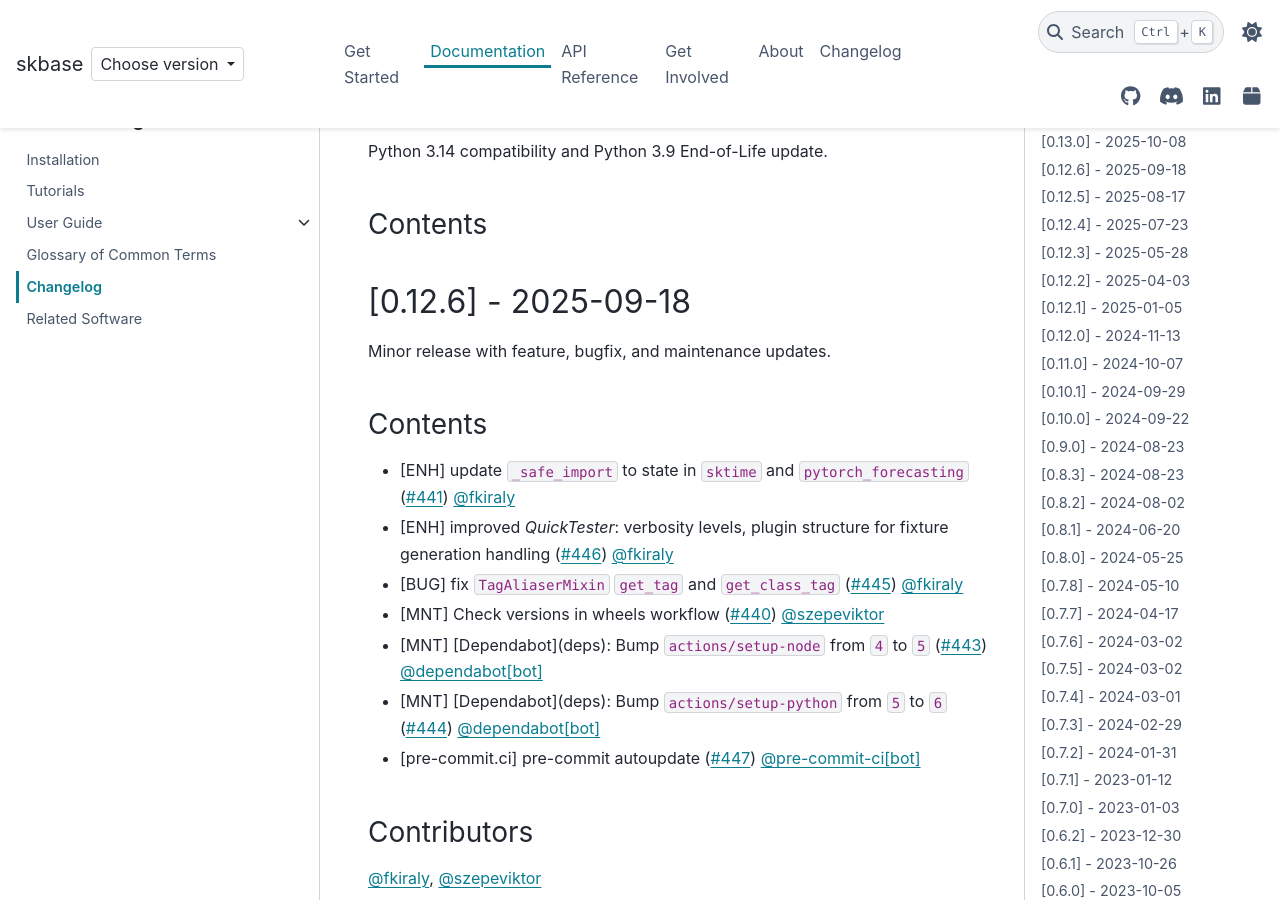
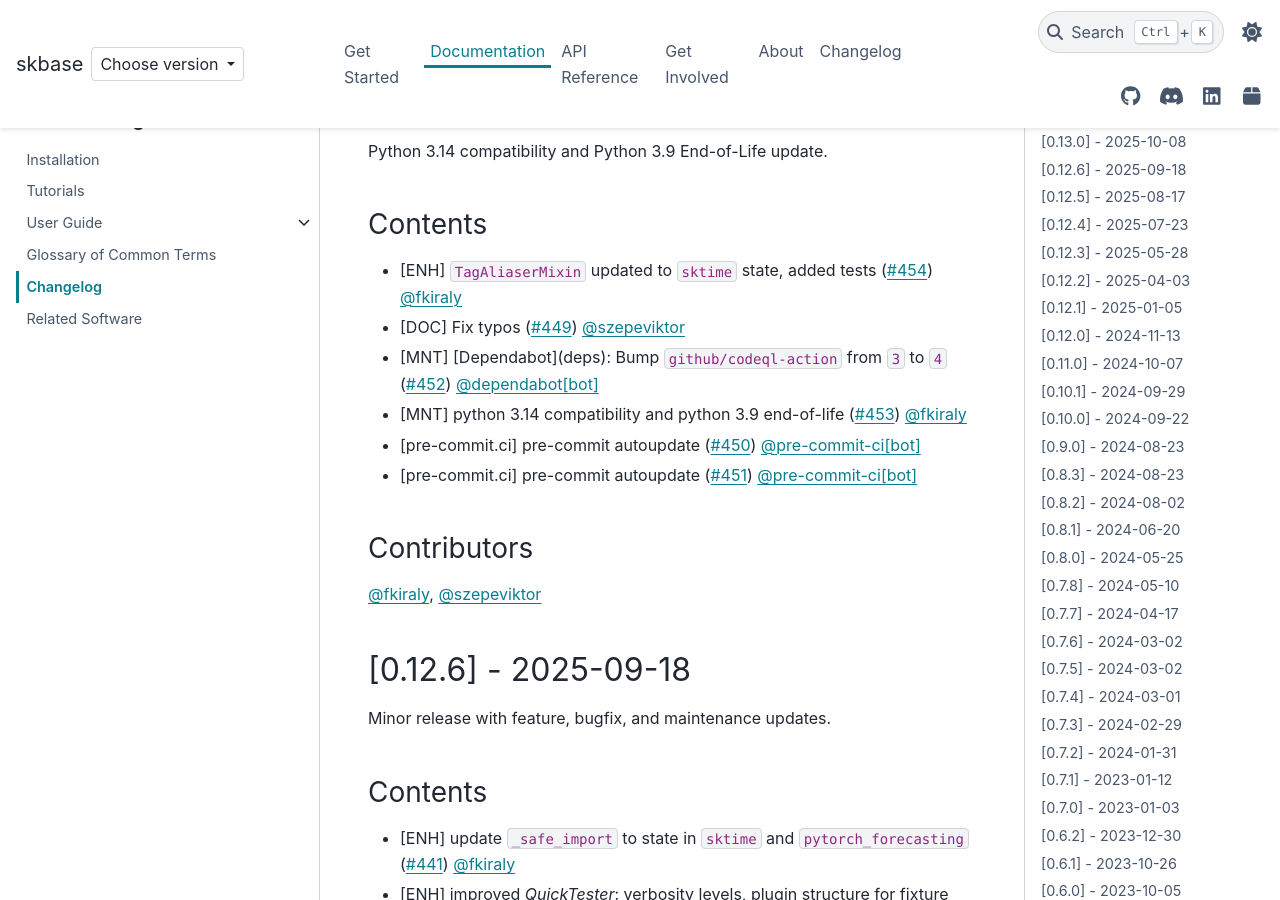
Before and after one commit to sktime/skbase, a Sphinx documentation site: the page built from docs/source/user_documentation/changelog.rst, in a window 1280 px wide and 900 px high, scrolled down 402 px. Built offline with Sphinx 7.4.7 and the PyData theme 0.15.4, drawn with Linux system fonts in a browser that asks for light colours; comment, search, counter and statistics services are not loaded.

Commit message:
[DOC] release 0.13.0 changelog (#456)
release 0.13.0 changelog

```diff
--- a/docs/source/user_documentation/changelog.rst
+++ b/docs/source/user_documentation/changelog.rst
@@ -21,6 +21,21 @@ Python 3.14 compatibility and Python 3.9 End-of-Life update.
 
 Contents
 --------
+
+* [ENH] ``TagAliaserMixin`` updated to ``sktime`` state, added tests
+  (:pr:`454`) :user:`fkiraly`
+* [DOC] Fix typos (:pr:`449`) :user:`szepeviktor`
+* [MNT] [Dependabot](deps): Bump ``github/codeql-action`` from ``3`` to ``4``
+  (:pr:`452`) :user:`dependabot[bot]`
+* [MNT] python 3.14 compatibility and python 3.9 end-of-life (:pr:`453`) :user:`fkiraly`
+* [pre-commit.ci] pre-commit autoupdate (:pr:`450`) :user:`pre-commit-ci[bot]`
+* [pre-commit.ci] pre-commit autoupdate (:pr:`451`) :user:`pre-commit-ci[bot]`
+
+Contributors
+------------
+
+:user:`fkiraly`,
+:user:`szepeviktor`
 
 
 [0.12.6] - 2025-09-18
```
